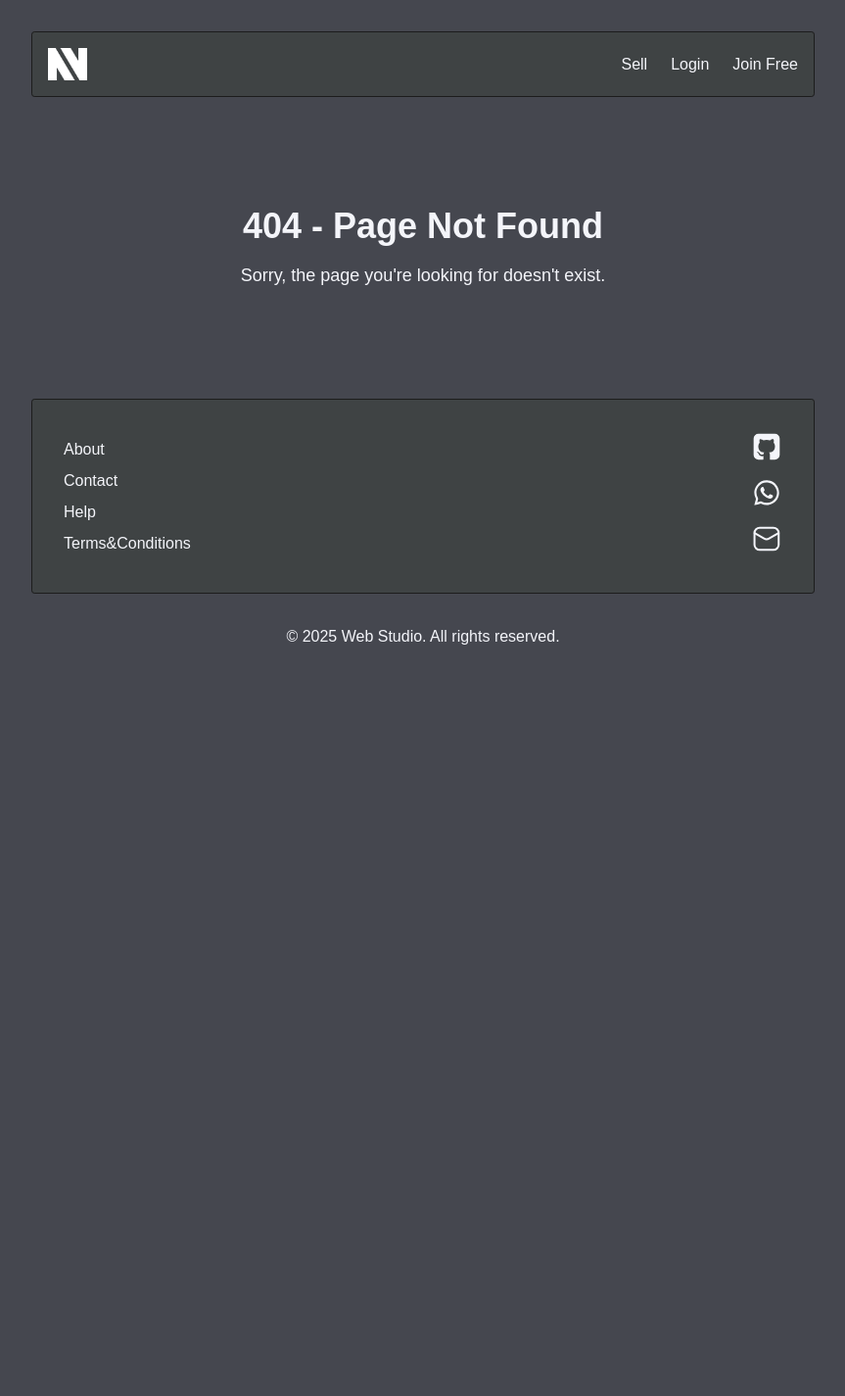
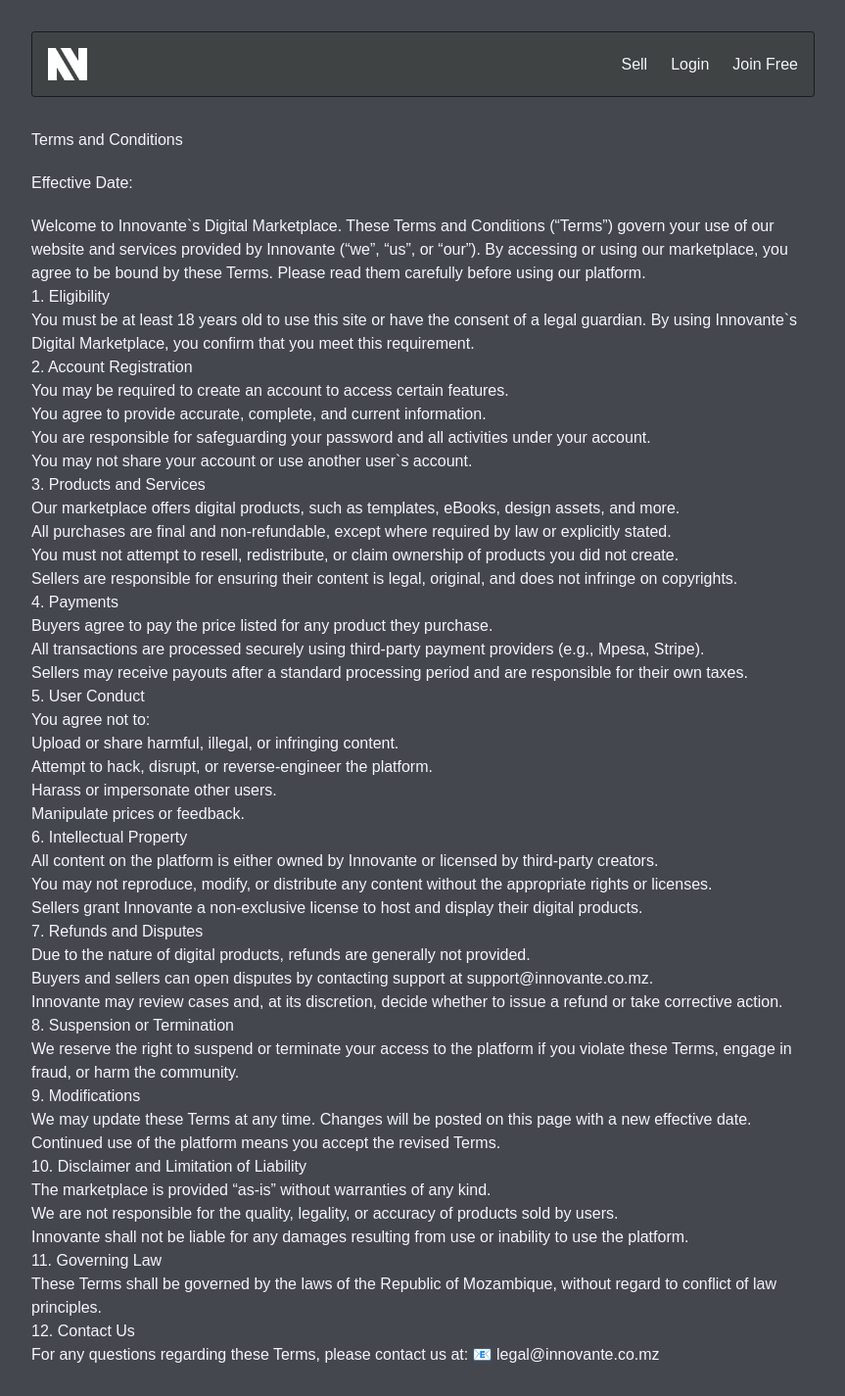
Before and after one commit to ArcidesFerrao/digital-marketplace, a Next.js app: page /terms in a window 1280 px wide. Before the commit this address had no page. Shown: the top 1425 px of the page at 98% size, without its empty margins (208-1071 px from the left). Before the commit the page ends 800 px from the top, so only its background shows below. Built offline with nearby package versions, Linux system fonts and the light colour scheme; a web font is replaced by a local one.

Commit message:
terms and conditions page

```diff
--- /dev/null
+++ b/src/app/terms/page.tsx
@@ -0,0 +1,182 @@
+import React from "react";
+
+export default function TermsPage() {
+  return (
+    <main>
+      <section className="terms-header flex flex-col gap-5">
+        <h1>Terms and Conditions</h1>
+        <div>
+          <h3>Effective Date:</h3>
+          <p></p>
+        </div>
+        <p>
+          Welcome to Innovante`s Digital Marketplace. These Terms and Conditions
+          (“Terms”) govern your use of our website and services provided by
+          Innovante (“we”, “us”, or “our”). By accessing or using our
+          marketplace, you agree to be bound by these Terms. Please read them
+          carefully before using our platform.
+        </p>
+      </section>
+      <section className="terms-content flex flex-col">
+        <div className="flex flex-col">
+          <h2>1. Eligibility</h2>
+          <p>
+            You must be at least 18 years old to use this site or have the
+            consent of a legal guardian. By using Innovante`s Digital
+            Marketplace, you confirm that you meet this requirement.
+          </p>
+        </div>
+        <div className="flex flex-col">
+          <h2>2. Account Registration</h2>
+          <ul>
+            <li>
+              You may be required to create an account to access certain
+              features.
+            </li>
+            <li>
+              You agree to provide accurate, complete, and current information.
+            </li>
+            <li>
+              You are responsible for safeguarding your password and all
+              activities under your account.
+            </li>
+            <li>
+              You may not share your account or use another user`s account.
+            </li>
+          </ul>
+        </div>
+        <div className="flex flex-col">
+          <h2>3. Products and Services</h2>
+          <ul>
+            <li>
+              Our marketplace offers digital products, such as templates,
+              eBooks, design assets, and more.
+            </li>
+            <li>
+              All purchases are final and non-refundable, except where required
+              by law or explicitly stated.
+            </li>
+            <li>
+              You must not attempt to resell, redistribute, or claim ownership
+              of products you did not create.
+            </li>
+            <li>
+              Sellers are responsible for ensuring their content is legal,
+              original, and does not infringe on copyrights.
+            </li>
+          </ul>
+        </div>
+        <div className="flex flex-col">
+          <h2>4. Payments</h2>
+          <ul>
+            <li>
+              Buyers agree to pay the price listed for any product they
+              purchase.
+            </li>
+            <li>
+              All transactions are processed securely using third-party payment
+              providers (e.g., Mpesa, Stripe).
+            </li>
+            <li>
+              Sellers may receive payouts after a standard processing period and
+              are responsible for their own taxes.
+            </li>
+          </ul>
+        </div>
+        <div className="flex flex-col">
+          <h2>5. User Conduct</h2>
+          <p>You agree not to:</p>
+          <ul>
+            <li>Upload or share harmful, illegal, or infringing content.</li>
+            <li>Attempt to hack, disrupt, or reverse-engineer the platform.</li>
+            <li>Harass or impersonate other users.</li>
+            <li>Manipulate prices or feedback.</li>
+          </ul>
+        </div>
+        <div className="flex flex-col">
+          <h2>6. Intellectual Property</h2>
+          <ul>
+            <li>
+              All content on the platform is either owned by Innovante or
+              licensed by third-party creators.
+            </li>
+            <li>
+              You may not reproduce, modify, or distribute any content without
+              the appropriate rights or licenses.
+            </li>
+            <li>
+              Sellers grant Innovante a non-exclusive license to host and
+              display their digital products.
+            </li>
+          </ul>
+        </div>
+        <div className="flex flex-col">
+          <h2>7. Refunds and Disputes</h2>
+          <ul>
+            <li>
+              Due to the nature of digital products, refunds are generally not
+              provided.
+            </li>
+            <li>
+              Buyers and sellers can open disputes by contacting support at
+              support@innovante.co.mz.
+            </li>
+            <li>
+              Innovante may review cases and, at its discretion, decide whether
+              to issue a refund or take corrective action.
+            </li>
+          </ul>
+        </div>
+
+        <div className="flex flex-col">
+          <h2>8. Suspension or Termination</h2>
+          <p>
+            We reserve the right to suspend or terminate your access to the
+            platform if you violate these Terms, engage in fraud, or harm the
+            community.
+          </p>
+        </div>
+        <div className="flex flex-col">
+          <h2>9. Modifications</h2>
+          <p>
+            We may update these Terms at any time. Changes will be posted on
+            this page with a new effective date. Continued use of the platform
+            means you accept the revised Terms.
+          </p>
+        </div>
+
+        <div className="flex flex-col">
+          <h2>10. Disclaimer and Limitation of Liability</h2>
+          <ul>
+            <li>
+              The marketplace is provided “as-is” without warranties of any
+              kind.
+            </li>
+            <li>
+              We are not responsible for the quality, legality, or accuracy of
+              products sold by users.
+            </li>
+            <li>
+              Innovante shall not be liable for any damages resulting from use
+              or inability to use the platform.
+            </li>
+          </ul>
+        </div>
+        <div className="flex flex-col">
+          <h2>11. Governing Law</h2>
+          <p>
+            These Terms shall be governed by the laws of the Republic of
+            Mozambique, without regard to conflict of law principles.
+          </p>
+        </div>
+        <div className="flex flex-col">
+          <h2>12. Contact Us</h2>
+          <p>
+            For any questions regarding these Terms, please contact us at: 📧
+            legal@innovante.co.mz
+          </p>
+        </div>
+      </section>
+    </main>
+  );
+}
--- a/src/components/Footer.tsx
+++ b/src/components/Footer.tsx
@@ -8,7 +8,7 @@ export const Footer = () => (
         <Link href="/about">About</Link>
         <Link href="/contact">Contact</Link>
         <Link href="/#contact">Help</Link>
-        <Link href="/#contact">Terms&Conditions</Link>
+        <Link href="/terms">Terms&Conditions</Link>
       </div>
       <div className="footer-links flex flex-col-reverse h-full justify-between gap-2">
         <Link href="mailto:cidesferrao@gmail.com">
```
